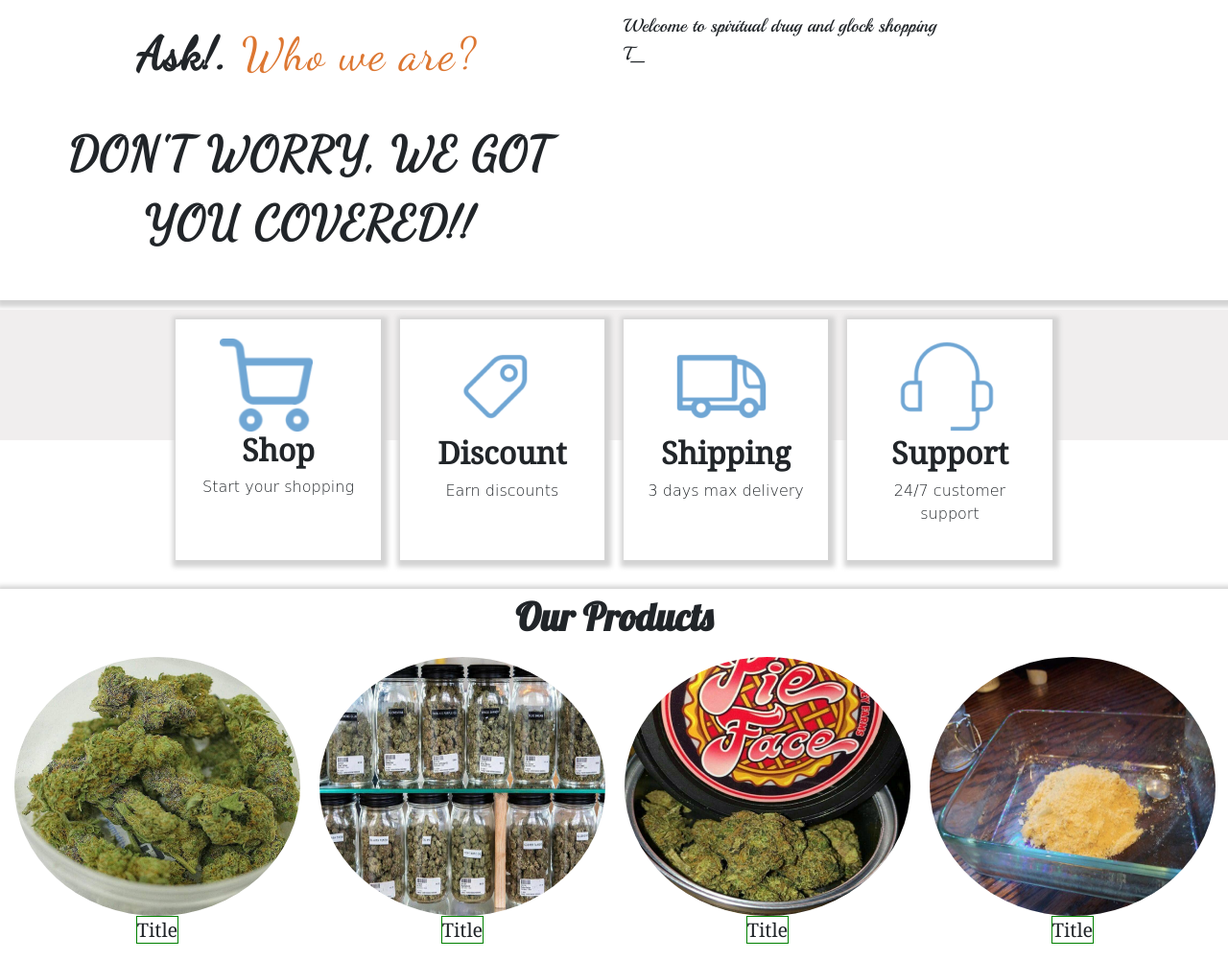
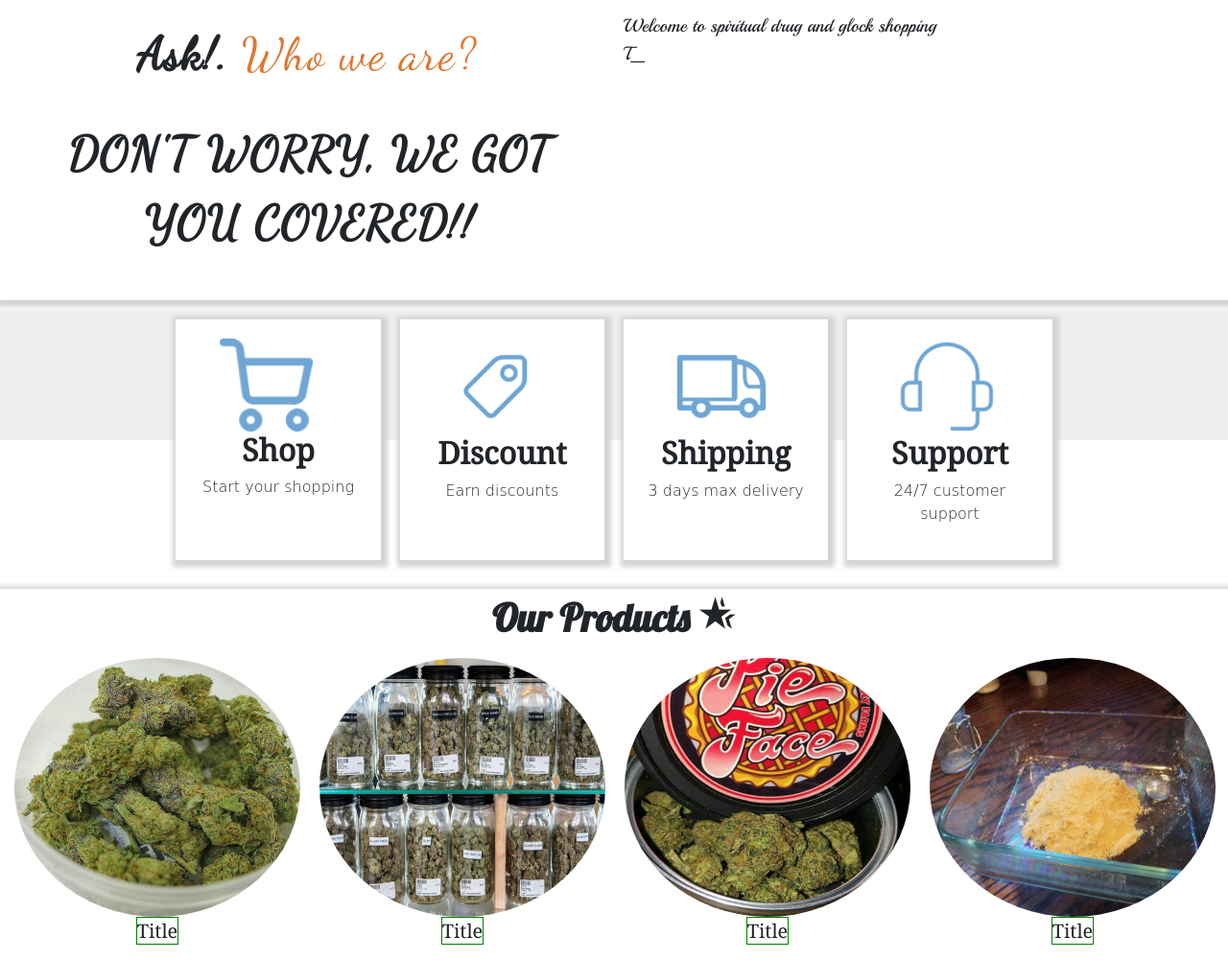
Before and after one commit to spiritualdrugsandguns/spiritualdrugsandguns.github.io, a plain HTML site: page index.html in a window 1280 px wide. Shown: the part 594-1595 px from the top of the page at 96% size. Drawn offline with nearby package versions, Linux system fonts and the light colour scheme; a web font is replaced by a local one.

```diff
--- a/index.html
+++ b/index.html
@@ -358,7 +358,9 @@
 
       <!-- slide 2-->
       <div class="product-container">
-        <h2>Our Products</h2>
+        <h2>Our Products <i style = "font-size: 40px; text-align: center;" class="material-icons">
+          hotel_class
+      </i></h2>
         <div class="product-row">
           <div class = "content">
             <center><img class = "product-img img-responsive" src = "./images/sample-slide/kush-1.jpeg">
```
